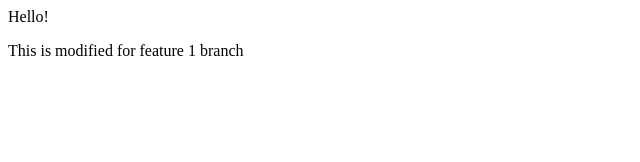
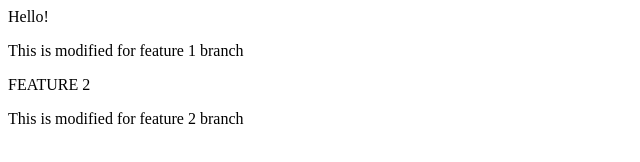
Before and after one commit to AY2020-2021-CpE-OJT/Repo-demonstration2, a plain HTML site: page index.html in a window 1280 px wide. Shown: the whole page, without its empty margins (0-640 px from the left). Drawn offline with Linux system fonts and the light colour scheme.

Commit message:
added some text on index.html

```diff
--- a/index.html
+++ b/index.html
@@ -1,3 +1,7 @@
 <head>Hello!</head>
 
 <p>This is modified for feature 1 branch</p>
+
+<p>FEATURE 2</p>
+
+<p>This is modified for feature 2 branch</p>
```
